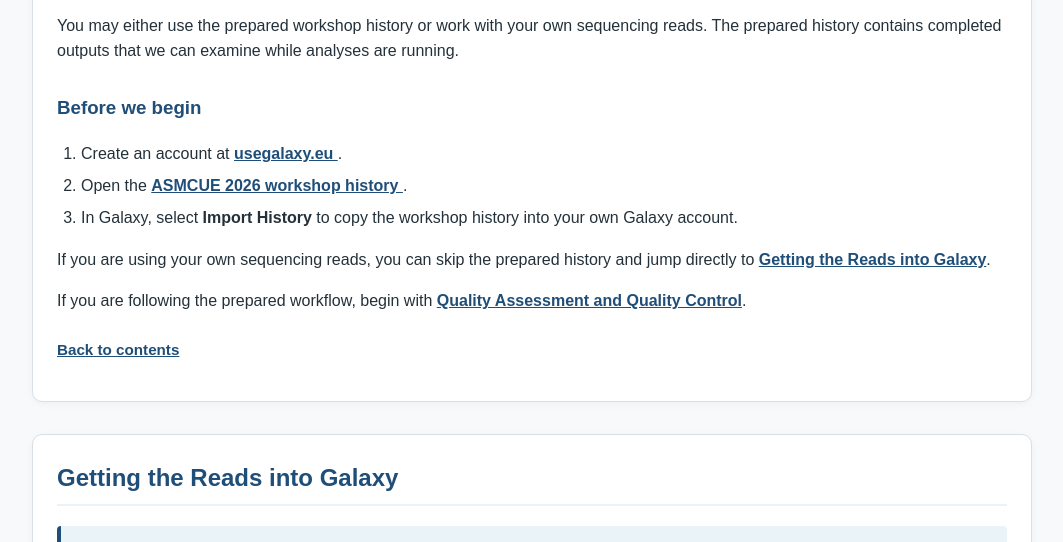
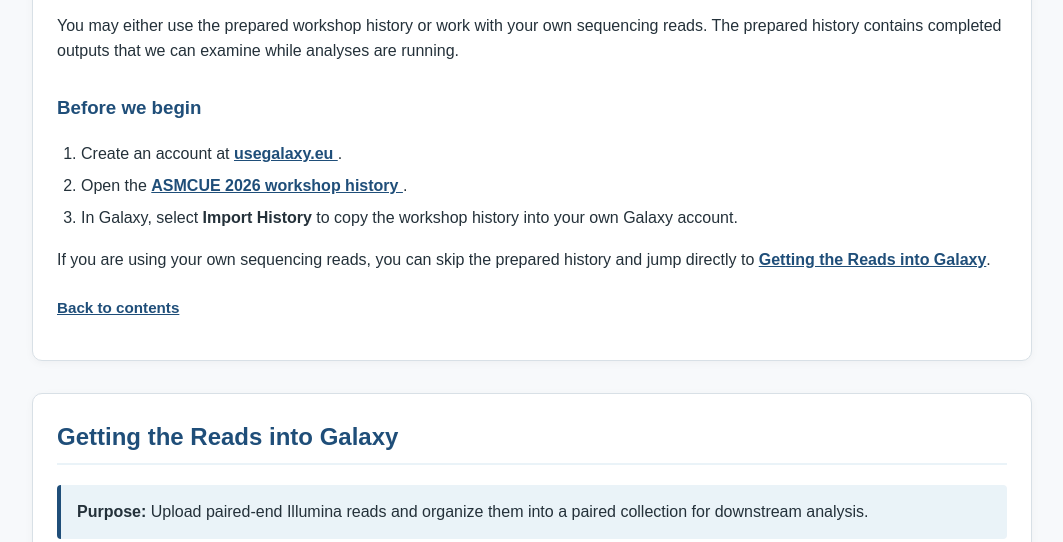
Before and after one commit to tvanlaar/ASMCUE2026, a plain HTML site: page index.html in a window 1280 px wide. Shown: the part 1823-2365 px from the top of the page, without its empty margins (108-1171 px from the left). Drawn offline with Linux system fonts and the light colour scheme.

Commit message:
Remove workflow initiation paragraph from index.html
Removed unnecessary paragraph about workflow initiation.

```diff
--- a/index.html
+++ b/index.html
@@ -335,11 +335,6 @@
     If you are using your own sequencing reads, you can skip the prepared
     history and jump directly to
     <a href="#upload">Getting the Reads into Galaxy</a>.
-  </p>
-
-  <p>
-    If you are following the prepared workflow, begin with
-    <a href="#quality-control">Quality Assessment and Quality Control</a>.
   </p>
 
   <p class="back-to-contents">
```
